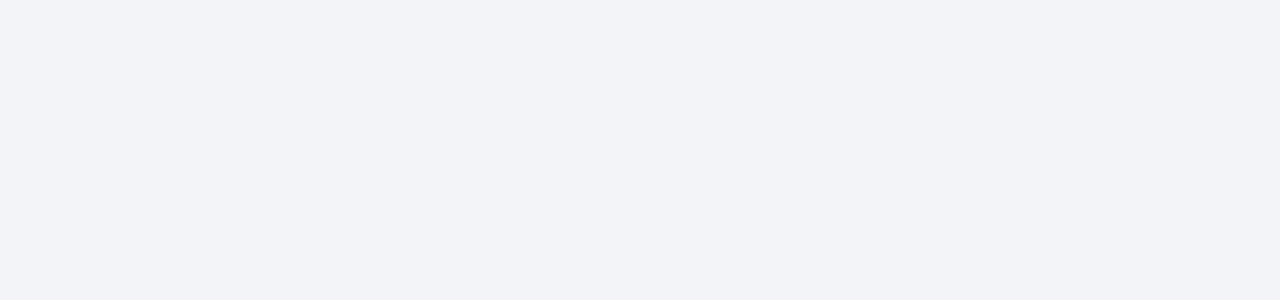
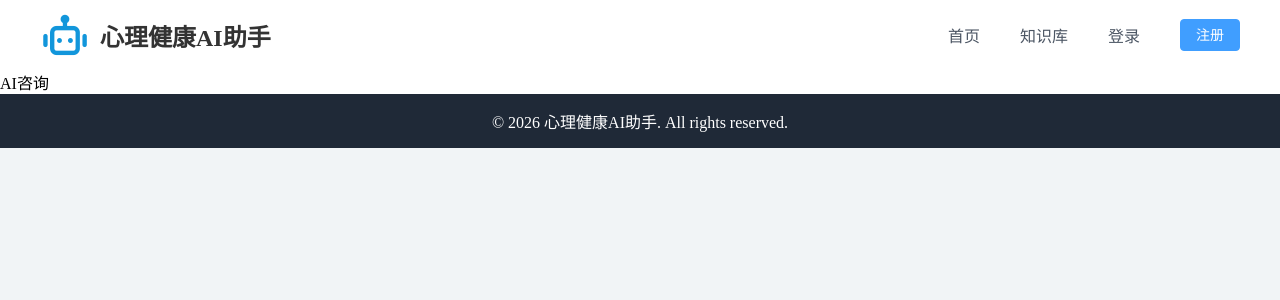
Before and after one commit to ycq822/trae-AI-code, a Vue app in the folder AI_vue/: page /consultation in a window 1280 px wide. Before the commit this address had no page. Shown: the top 300 px of the page. Built offline with nearby package versions, Linux system fonts and the light colour scheme.

Commit message:
homeView

```diff
--- a/AI_vue/src/components/FrontendLayout.vue
+++ b/AI_vue/src/components/FrontendLayout.vue
@@ -1,12 +1,45 @@
 <template>
     <div class="frontend-layout">
-        <div class="navbar-container"></div>
-        <div class="main-content"></div>
-        <div class="footer-container"></div>
+        <div class="navbar-container">
+            <div class="brand-section">
+                <el-image style="width: 50px; height: 50px;" :src="iconUrl" alt="logo" class="brand-logo"></el-image>
+                <h1 class="brand-name">心理健康AI助手</h1>
+            </div>
+            <div class="nav-section">
+                <router-link to="/" class="nav-link" >首页</router-link>
+                <router-link to="/consultation" class="nav-link" v-if="isLoggedIn" >AI咨询</router-link>
+                <router-link to="/emotion-diary" class="nav-link" v-if="isLoggedIn" >情绪日记</router-link>
+                <router-link to="/knowledge" class="nav-link" >知识库</router-link>
+                <el-button v-if="isLoggedIn" size="medium">退出登录</el-button>
+                <template v-else>
+                    <router-link to="/auth/login" class="nav-link">登录</router-link>
+                    <router-link to="/auth/register" class="nav-link">
+                        <el-button type="primary">注册</el-button>
+                    </router-link>
+                </template>
+            </div>
+        </div>
+        <div class="main-content">
+            <router-view></router-view>
+        </div>
+        <div class="footer-container">
+            <div class="footer-bottom">
+                <p>&copy; 2026 心理健康AI助手. All rights reserved.</p>
+            </div>
+        </div>
     </div>
 </template>
 <script setup>
+import { ref, onMounted } from 'vue'
 
+const iconUrl=new URL('@/assets/images/机器人.png',import.meta.url).href
+
+const isLoggedIn = ref(false)
+
+onMounted(()=>{
+    isLoggedIn.value = localStorage.getItem('token') !== null
+    console.log(isLoggedIn.value)
+})
 </script>
 
 <style lang="scss" scoped>
--- a/AI_vue/src/router/index.js
+++ b/AI_vue/src/router/index.js
@@ -74,12 +74,20 @@ const frontendRoutes=[
         component:FrontendLayout,
         children:[
             {
+                path:'',
+                component:()=>import('@/views/home.vue')
+            },
+            {
+                path:'consultation',
+                component:()=>import('@/views/consultation.vue')
+            },
+            {
+                path:'emotion-diary',
+                component:()=>import('@/views/emotionDiary.vue')
+            },
+            {
                 path:'knowledge',
-                component:()=>import('@/views/knowledge.vue'),
-                meta:{
-                    title:'知识文章',
-                    icon:'ChatLineSquare'
-                }
+                component:()=>import('@/views/frontendKnowledge.vue')
             }
         ]
     }
--- /dev/null
+++ b/AI_vue/src/views/consultation.vue
@@ -0,0 +1 @@
+<template>AI咨询</template>
--- /dev/null
+++ b/AI_vue/src/views/emotionDiary.vue
@@ -0,0 +1 @@
+<template>情感日记</template>
--- /dev/null
+++ b/AI_vue/src/views/frontendKnowledge.vue
@@ -0,0 +1 @@
+<template>知识库</template>
--- /dev/null
+++ b/AI_vue/src/views/home.vue
@@ -0,0 +1,69 @@
+<template>
+    <div class="home-container">
+        <div class="content">
+            <div class="text">
+                <h2 class="title">
+                    一次温暖的对话<br/>
+                    <span class="highlight-text">化孤独为慰藉</span>
+                </h2>
+                <p class="description">每个深夜，每个焦虑的时刻，我们都在这里。不必独自承受，让心与心的连接温暖您的每一天</p>
+                <div class="hero-actions">
+                    <el-button size="large">开始倾诉，获得陪伴</el-button>
+                    <el-button size="large" style="border-color:#fff" color="transparent">记录心情，释放情感</el-button>
+                </div>
+            </div>
+            <div class="robot">
+                <el-image style="width: 150px; height: 150px;" :src="iconUrl" alt="机器人" class="robot-image"></el-image>
+            </div>
+        </div>
+    </div>
+</template>
+<script setup>
+import { ref } from 'vue'
+
+const iconUrl=new URL('@/assets/images/robot-fill.png',import.meta.url).href
+</script>
+
+<style lang="scss" scoped>
+.home-container {
+    background: linear-gradient(90deg, rgb(74, 156, 140) 0%, rgb(61, 138, 122) 100%) rgba(74, 156, 140, 0.95);
+    color: white;
+    padding: 5rem 0;
+    height: calc(100vh - 285px);
+    display: flex;
+    align-items: center;
+    justify-content: center;
+    .content {
+      display: flex;
+      justify-content: center;
+      align-items: center;
+      gap: 30px;
+        .text {
+            width: 500px;
+            .title {
+                font-size: 45px;
+                font-weight: bold;
+                margin-bottom: 15px;
+                .highlight-text {
+                    color: #ffd700;
+                }
+            }
+            .hero-actions {
+                margin-top: 30px;
+            }
+        }
+        .robot {
+            display: flex;
+            justify-content: center;
+            align-items: center;
+            width: 260px;
+            height: 260px;
+            border-radius: 50%;
+            border: 2px solid rgba(255, 255, 255, 0.2);
+            background: linear-gradient(135deg, rgba(255, 255, 255, 0.15) 0%, rgba(255, 255, 255, 0.05) 100%);
+            box-shadow: 0 15px 35px rgba(0, 0, 0, 0.1),inset 0 1px 0 rgba(255, 255, 255, 0.3);
+        }
+    }
+}
+
+</style>
```
